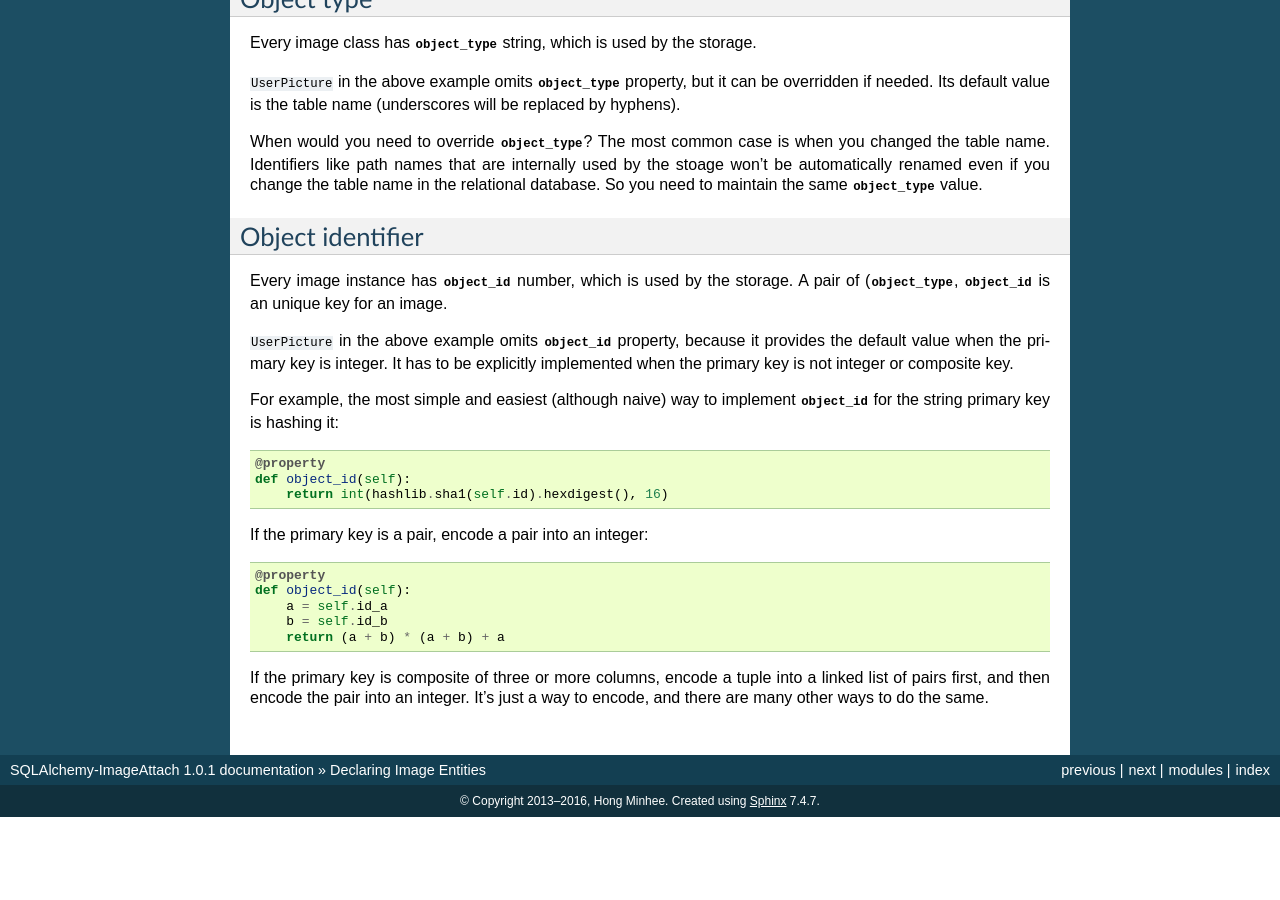
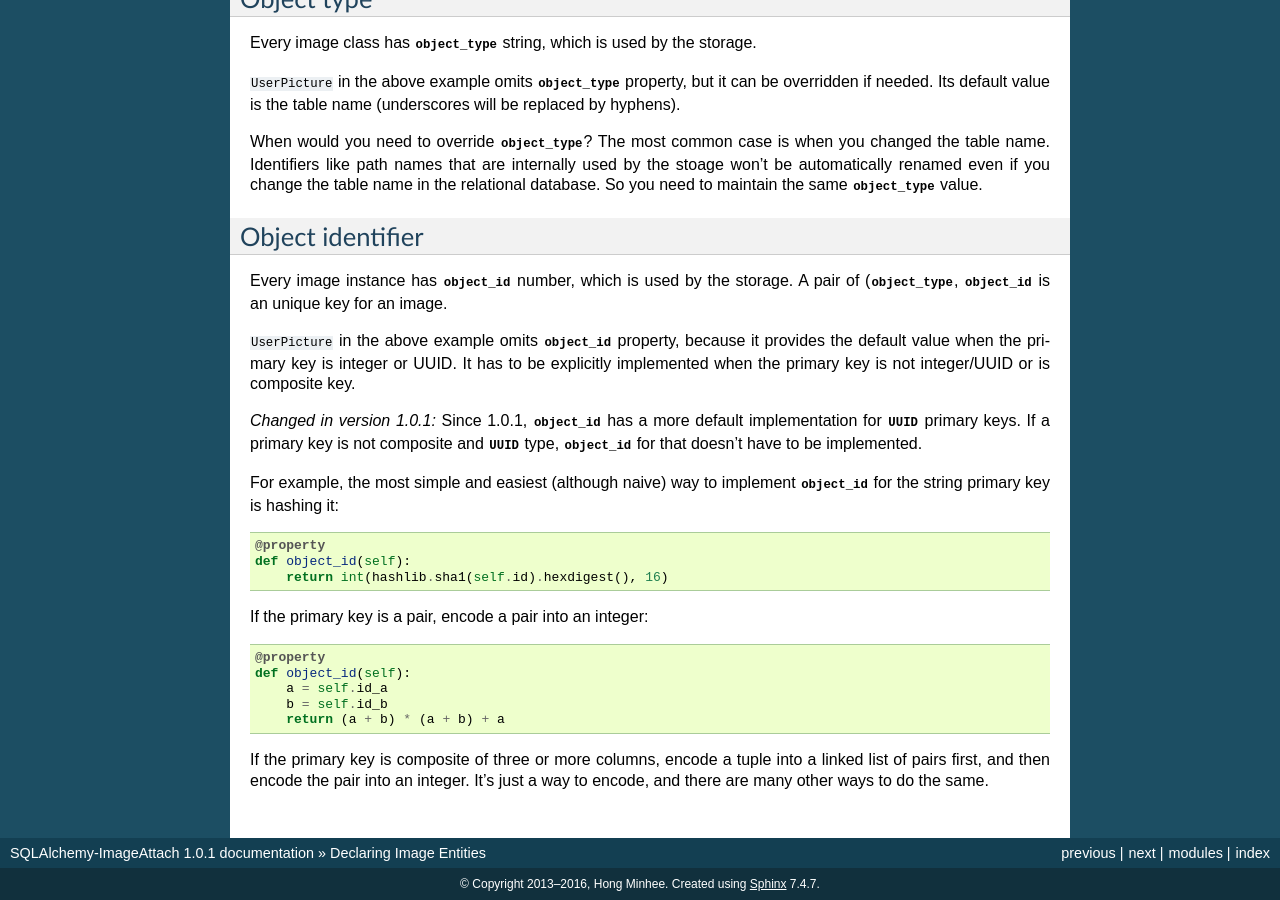
Before and after one commit to dahlia/sqlalchemy-imageattach, a Sphinx documentation site: the page built from docs/guide/declare.rst, in a window 1280 px wide and 900 px high, scrolled down 639 px. Built offline with Sphinx 7.4.7, drawn with Linux system fonts in a browser that asks for light colours; before the commit the page ends 1456 px from its top, so only the background shows below that.

Commit message:
Default object_id implementation for UUID

```diff
--- a/docs/changes.rst
+++ b/docs/changes.rst
@@ -5,6 +5,12 @@ Version 1.0.1
 -------------
 
 To be released.
+
+- Now :attr:`~sqlalchemy_imageattach.entity.Image.object_id` has a more
+  default implementation for :class:`~uuid.UUID` primary keys.
+  If a primary key is not composite and :class:`~uuid.UUID` type,
+  :attr:`sqlalchemy_imageattach.entity.Image.object_id` for that doesn't have to
+  be implemented.
 
 
 Version 1.0.0
--- a/docs/guide/declare.rst
+++ b/docs/guide/declare.rst
@@ -70,8 +70,16 @@ number, which is used by the storage.  A pair of (:attr:`object_type
 
 ``UserPicture`` in the above example omits :attr:`object_id
 <sqlalchemy_imageattach.entity.Image.object_id>` property, because it
-provides the default value when the primary key is integer.  It has to be
-explicitly implemented when the primary key is not integer or composite key.
+provides the default value when the primary key is integer or UUID.
+It has to be explicitly implemented when the primary key is not integer/UUID or
+is composite key.
+
+.. versionchanged:: 1.0.1
+   Since 1.0.1, :attr:`~sqlalchemy_imageattach.entity.Image.object_id` has
+   a more default implementation for :class:`~uuid.UUID` primary keys.
+   If a primary key is not composite and :class:`~uuid.UUID` type,
+   :attr:`~sqlalchemy_imageattach.entity.Image.object_id` for that doesn't have
+   to be implemented.
 
 For example, the most simple and easiest (although naive) way to implement
 :attr:`~sqlalchemy_imageattach.entity.Image.object_id` for the string primary
--- a/setup.py
+++ b/setup.py
@@ -39,6 +39,7 @@ install_requires = [
 
 tests_require = [
     'pytest >= 2.6.0',
+    'SQLAlchemy-Utils',
     'WebOb'
 ]
 
```
Also changed, not shown: 2 other files.
